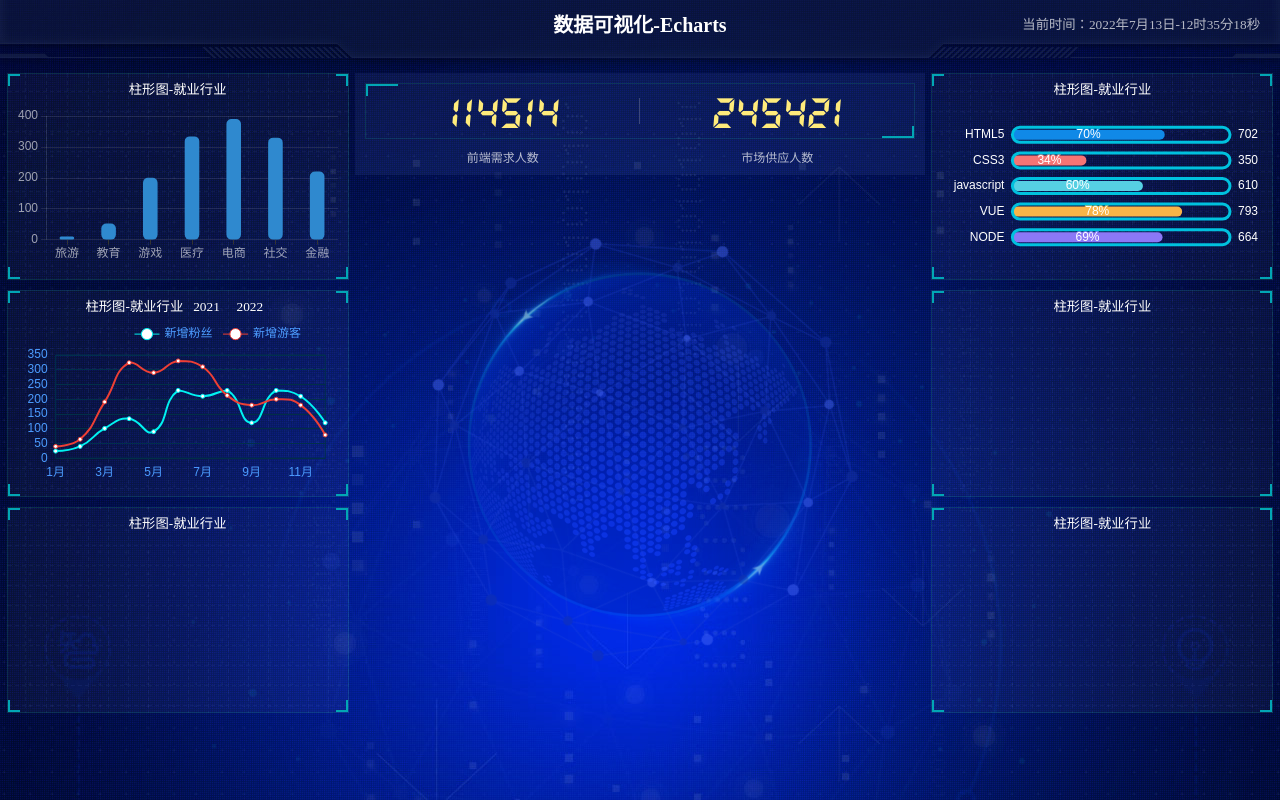
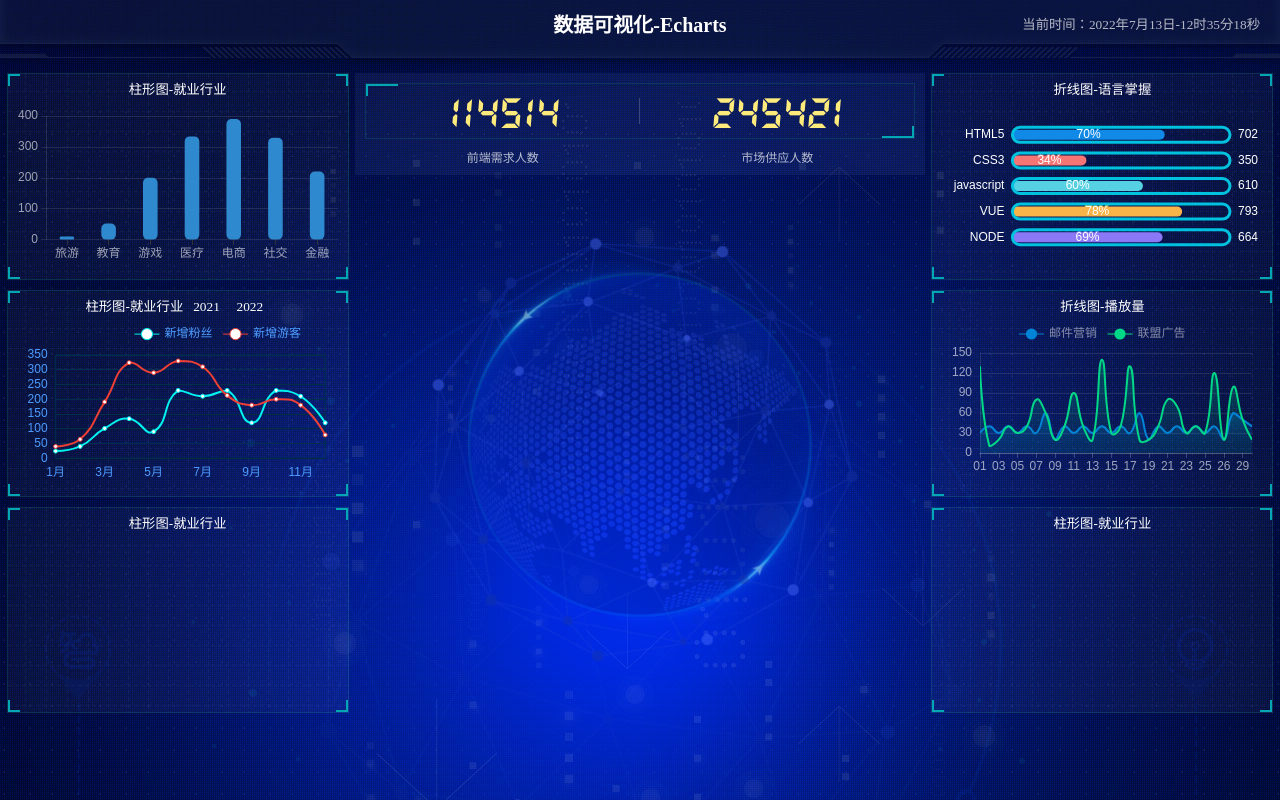
Before and after one commit to underwater133/echarts-demo, a plain HTML site: page index.html in a window 1280 px wide. Drawn offline with Linux system fonts and the light colour scheme.

Commit message:
完成播放量折线图

```diff
--- a/index.html
+++ b/index.html
@@ -69,16 +69,16 @@
     <!-- 右栏图表 -->
     <div class="column">
       <div class="panel bar2">
-        <h2>柱形图-就业行业</h2>
+        <h2>折线图-语言掌握</h2>
         <div class="chart"></div>
         <div class="panel-footer"></div>
       </div>
-      <div class="panel line">
-        <h2>柱形图-就业行业</h2>
+      <div class="panel line2">
+        <h2>折线图-播放量</h2>
         <div class="chart"></div>
         <div class="panel-footer"></div>
       </div>
-      <div class="panel pie">
+      <div class="panel pie2">
         <h2>柱形图-就业行业</h2>
         <div class="chart"></div>
         <div class="panel-footer"></div>
--- a/js/index.js
+++ b/js/index.js
@@ -303,3 +303,263 @@
     myChart.setOption(option);
   });
 })();
+
+
+// 播放量折线图
+(function () {
+  var myChart = echarts.init(document.querySelector(".line2 .chart"));
+  var option = {
+    tooltip: {
+      trigger: "axis"
+    },
+    legend: {
+      top: "0%",
+      data: ["邮件营销", "联盟广告", "视频广告", "直接访问", "搜索引擎"],
+      textStyle: {
+        color: "rgba(255,255,255,.5)",
+        fontSize: "12"
+      }
+    },
+
+    grid: {
+      left: "10",
+      top: "30",
+      right: "10",
+      bottom: "10",
+      containLabel: true
+    },
+    xAxis: [
+      {
+        type: "category",
+        boundaryGap: false,
+        // x轴更换数据
+        data: [
+          "01",
+          "02",
+          "03",
+          "04",
+          "05",
+          "06",
+          "07",
+          "08",
+          "09",
+          "10",
+          "11",
+          "12",
+          "13",
+          "14",
+          "15",
+          "16",
+          "17",
+          "18",
+          "19",
+          "20",
+          "21",
+          "22",
+          "23",
+          "24",
+          "25",
+          "26",
+          "26",
+          "28",
+          "29",
+          "30"
+        ],
+        // 文本颜色为rgba(255,255,255,.6)  文字大小为 12
+        axisLabel: {
+          textStyle: {
+            color: "rgba(255,255,255,.6)",
+            fontSize: 12
+          }
+        },
+        // x轴线的颜色为   rgba(255,255,255,.2)
+        axisLine: {
+          lineStyle: {
+            color: "rgba(255,255,255,.2)"
+          }
+        }
+      }
+    ],
+    yAxis: [
+      {
+        type: "value",
+        axisTick: { show: false },
+        axisLine: {
+          lineStyle: {
+            color: "rgba(255,255,255,.1)"
+          }
+        },
+        axisLabel: {
+          textStyle: {
+            color: "rgba(255,255,255,.6)",
+            fontSize: 12
+          }
+        },
+        // 修改分割线的颜色
+        splitLine: {
+          lineStyle: {
+            color: "rgba(255,255,255,.1)"
+          }
+        }
+      }
+    ],
+    series: [
+      {
+        name: "邮件营销",
+        type: "line",
+        smooth: true,
+        // 单独修改当前线条的样式
+        lineStyle: {
+          color: "#0184d5",
+          width: "2"
+        },
+        // 填充颜色设置
+        areaStyle: {
+          color: new echarts.graphic.LinearGradient(
+            0,
+            0,
+            0,
+            1,
+            [
+              {
+                offset: 0,
+                color: "rgba(1, 132, 213, 0.4)" // 渐变色的起始颜色
+              },
+              {
+                offset: 0.8,
+                color: "rgba(1, 132, 213, 0.1)" // 渐变线的结束颜色
+              }
+            ],
+            false
+          ),
+          shadowColor: "rgba(0, 0, 0, 0.1)"
+        },
+        // 设置拐点
+        symbol: "circle",
+        // 拐点大小
+        symbolSize: 8,
+        // 开始不显示拐点， 鼠标经过显示
+        showSymbol: false,
+        // 设置拐点颜色以及边框
+        itemStyle: {
+          color: "#0184d5",
+          borderColor: "rgba(221, 220, 107, .1)",
+          borderWidth: 12
+        },
+        data: [
+          30,
+          40,
+          30,
+          40,
+          30,
+          40,
+          30,
+          60,
+          20,
+          40,
+          30,
+          40,
+          30,
+          40,
+          30,
+          40,
+          30,
+          60,
+          20,
+          40,
+          30,
+          40,
+          30,
+          40,
+          30,
+          40,
+          20,
+          60,
+          50,
+          40
+        ]
+      },
+      {
+        name: "联盟广告",
+        type: "line",
+        smooth: true,
+        lineStyle: {
+          normal: {
+            color: "#00d887",
+            width: 2
+          }
+        },
+        areaStyle: {
+          normal: {
+            color: new echarts.graphic.LinearGradient(
+              0,
+              0,
+              0,
+              1,
+              [
+                {
+                  offset: 0,
+                  color: "rgba(0, 216, 135, 0.4)"
+                },
+                {
+                  offset: 0.8,
+                  color: "rgba(0, 216, 135, 0.1)"
+                }
+              ],
+              false
+            ),
+            shadowColor: "rgba(0, 0, 0, 0.1)"
+          }
+        },
+        // 设置拐点 小圆点
+        symbol: "circle",
+        // 拐点大小
+        symbolSize: 5,
+        // 设置拐点颜色以及边框
+        itemStyle: {
+          color: "#00d887",
+          borderColor: "rgba(221, 220, 107, .1)",
+          borderWidth: 12
+        },
+        // 开始不显示拐点， 鼠标经过显示
+        showSymbol: false,
+        data: [
+          130,
+          10,
+          20,
+          40,
+          30,
+          40,
+          80,
+          60,
+          20,
+          40,
+          90,
+          40,
+          20,
+          140,
+          30,
+          40,
+          130,
+          20,
+          20,
+          40,
+          80,
+          70,
+          30,
+          40,
+          30,
+          120,
+          20,
+          99,
+          50,
+          20
+        ]
+      }
+    ]
+  };
+  myChart.setOption(option);
+  window.addEventListener("resize", function () {
+    myChart.resize();
+  });
+})();
```
